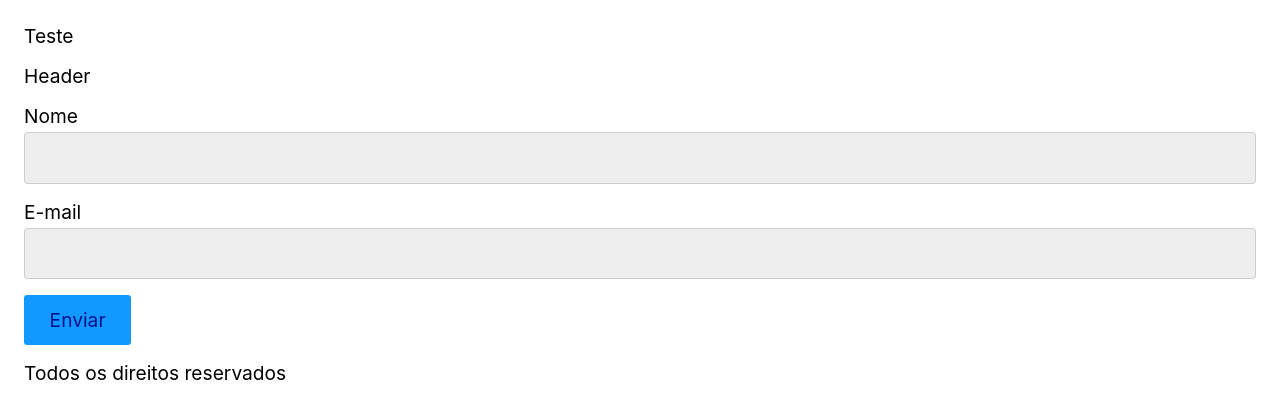
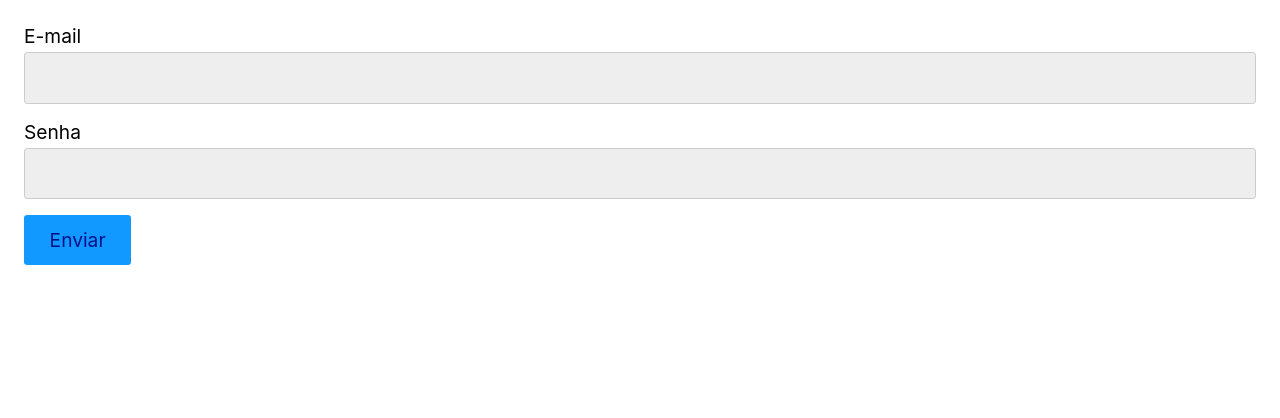
Before and after one commit to Pavanelli7/React, a React (Vite) app in the folder ferramentas-de-automacao/: page / in a window 1280 px wide. Shown: the top 418 px of the page. Built offline with nearby package versions, Linux system fonts and the light colour scheme.

Commit message:
Tópico/Propiedades

```diff
--- a/ferramentas-de-automacao/src/App.jsx
+++ b/ferramentas-de-automacao/src/App.jsx
@@ -3,22 +3,12 @@ import Header from "./Header"
 import Footer from "./Footer";
 import Form from "./Form/Form";
 
-const Teste = () => {
-  const active = true;
-  if (active) {
-    return <p>Teste</p>
-  } else {
-    return null;
-  }
-}
+
 
 const App = () => {
   return (
     <>
-        <Teste />
-        <Header />
-        <Form />
-        <Footer />
+      <Form />
     </>
   )
 };
--- a/ferramentas-de-automacao/src/Form/Form.jsx
+++ b/ferramentas-de-automacao/src/Form/Form.jsx
@@ -3,17 +3,12 @@ import Input from './Input'
 import Button from './Button'
 
 function Form() {
+
   return (
     <>
       <form action="">
-        <p>
-          <label htmlFor="nome">Nome</label>
-          <Input />
-        </p>
-        <p>
-          <label htmlFor="mail">E-mail</label>
-          <Input />
-        </p>
+          <Input id='email' label={'E-mail'} required/>
+          <Input id='senha' label={'Senha'}/>
         <Button />
       </form>
     </>
--- a/ferramentas-de-automacao/src/Form/Input.jsx
+++ b/ferramentas-de-automacao/src/Form/Input.jsx
@@ -1,9 +1,12 @@
 import React from 'react'
 
-function Input() {
+function Input({label, id, ...props}) {
   return (
     <>
-      <input type="text" />
+    <div style={{margin: '1rem 0'}}>
+      <label htmlFor={id}>{label}</label>
+      <input id={id} type="text" {...props}/>
+    </div>
     </>
   )
 }
```
